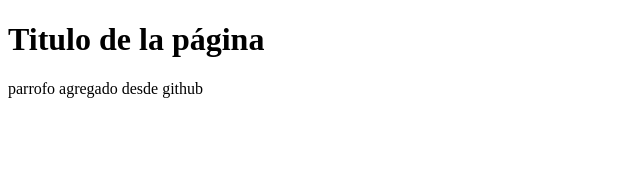
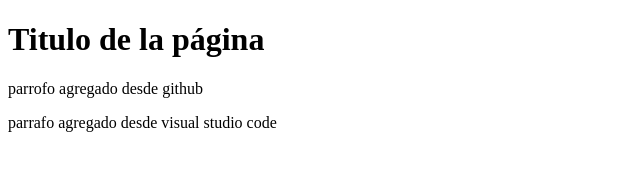
Before and after one commit to CodeM4triX/Proyecto-web-empresa-C, a plain HTML site: page index.html in a window 1280 px wide. Shown: the whole page, without its empty margins (0-640 px from the left). Drawn offline with Linux system fonts and the light colour scheme.

Commit message:
parrafo add desd VSC

```diff
--- a/index.html
+++ b/index.html
@@ -8,5 +8,6 @@
 <body>
     <h1>Titulo de la página</h1>
     <p>parrofo agregado desde github</p>
+    <p>parrafo agregado desde visual studio code</p>
 </body>
 </html>
```
